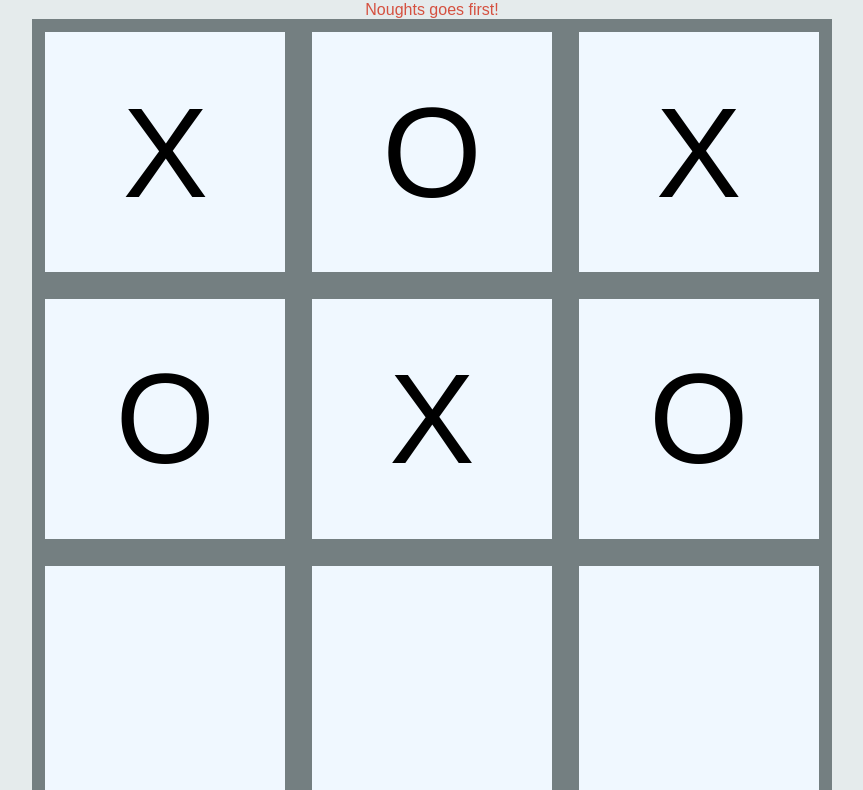
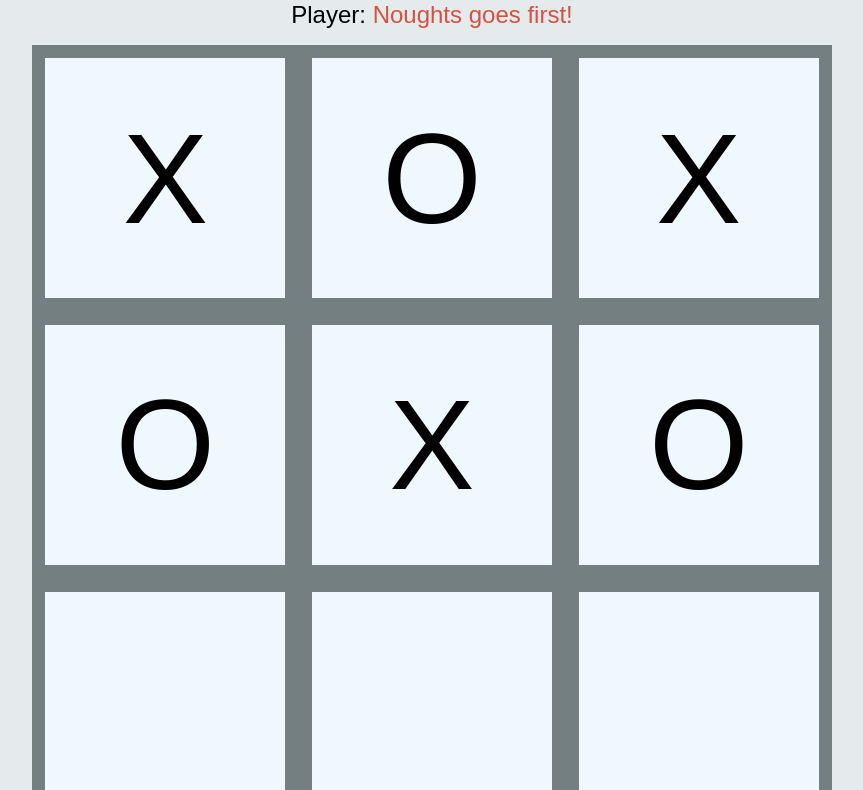
Before and after one commit to ThwCorbin/noughts-crosses, a plain HTML site: page index.html in a window 1280 px wide. Shown: the part 68-858 px from the top of the page, without its empty margins (208-1071 px from the left). Drawn offline with Linux system fonts and the light colour scheme.

Commit message:
Revise and style message div

```diff
--- a/index.html
+++ b/index.html
@@ -13,7 +13,7 @@
 			<h1>Noughts & Crosses</h1>
 		</header>
 		<div class="message">
-			<p class="message-text">Noughts goes first!</p>
+			<p class="message-p">Player: <span class="message-text">Noughts goes first!</span></p>
 		</div>
 		<main>
 			<div class="board">
--- a/style.css
+++ b/style.css
@@ -55,7 +55,16 @@ main {
 	justify-content: center;
 }
 
+.message {
+	margin-bottom: 1em;
+}
+
+.message-p {
+	font-size: 1.5em;
+}
+
 .message-text {
+	/* font-size: 1.5em; */
 	color: var(--red);
 }
 
```
